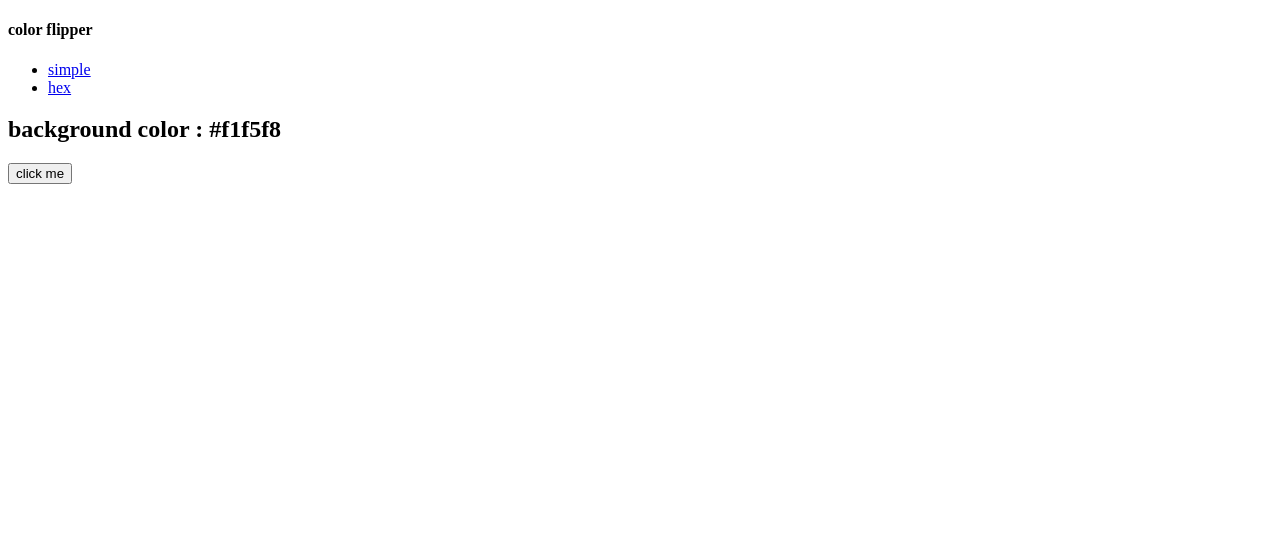
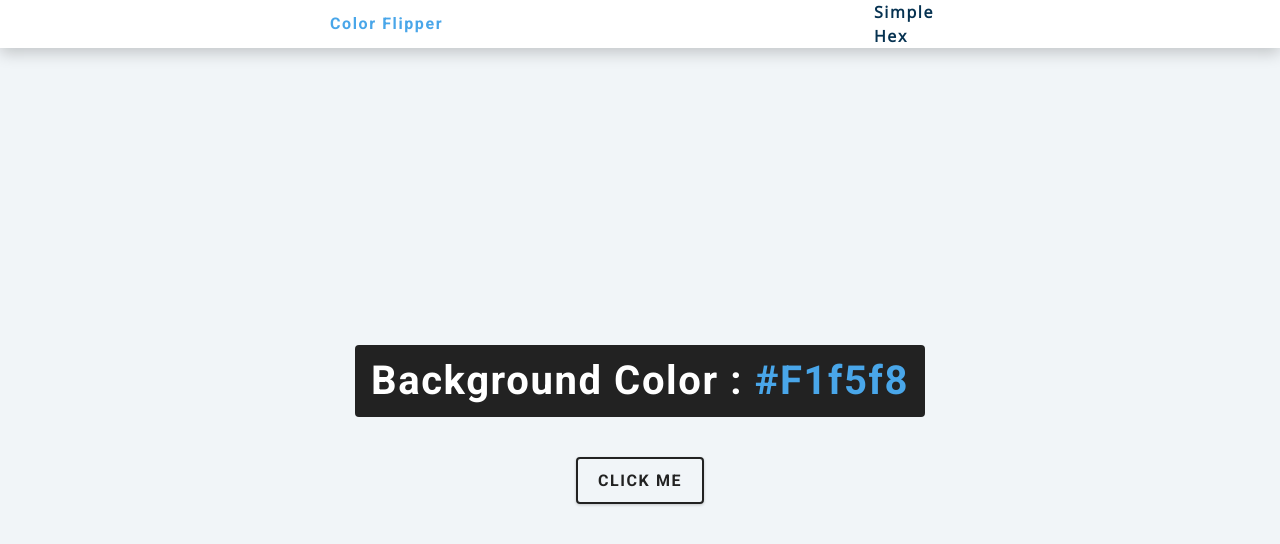
Before and after one commit to AjayTumula/BackgroundColor-Change, a plain HTML site: page Color Change/hex.html in a window 1280 px wide. Drawn offline with nearby package versions, Linux system fonts and the light colour scheme; the site is published under a folder, as on GitHub Pages, so addresses that start at the root find nothing.

Commit message:
made changes to the color directory and implemented the Counter app

```diff
--- a/Color Change/hex.html
+++ b/Color Change/hex.html
@@ -5,7 +5,7 @@
     <meta name="viewport" content="width=device-width, initial-scale=1.0">
     <title>Color Flipper || Simple </title>
     <!-- styles -->
-    <link rel="stylesheet" href="/css/styles.css"/>
+    <link rel="stylesheet" href="styles.css"/>
 </head>
 <body>
     <nav>
--- /dev/null
+++ b/Counter App/styles.css
@@ -0,0 +1,190 @@
+/*
+===============
+Fonts
+===============
+*/
+@import url("https://fonts.googleapis.com/css?family=Open+Sans|Roboto:400,700&display=swap");
+
+/*
+===============
+Variables
+===============
+*/
+
+:root {
+  /* dark shades of primary color*/
+  --clr-primary-1: hsl(205, 86%, 17%);
+  --clr-primary-2: hsl(205, 77%, 27%);
+  --clr-primary-3: hsl(205, 72%, 37%);
+  --clr-primary-4: hsl(205, 63%, 48%);
+  /* primary/main color */
+  --clr-primary-5: hsl(205, 78%, 60%);
+  /* lighter shades of primary color */
+  --clr-primary-6: hsl(205, 89%, 70%);
+  --clr-primary-7: hsl(205, 90%, 76%);
+  --clr-primary-8: hsl(205, 86%, 81%);
+  --clr-primary-9: hsl(205, 90%, 88%);
+  --clr-primary-10: hsl(205, 100%, 96%);
+  /* darkest grey - used for headings */
+  --clr-grey-1: hsl(209, 61%, 16%);
+  --clr-grey-2: hsl(211, 39%, 23%);
+  --clr-grey-3: hsl(209, 34%, 30%);
+  --clr-grey-4: hsl(209, 28%, 39%);
+  /* grey used for paragraphs */
+  --clr-grey-5: hsl(210, 22%, 49%);
+  --clr-grey-6: hsl(209, 23%, 60%);
+  --clr-grey-7: hsl(211, 27%, 70%);
+  --clr-grey-8: hsl(210, 31%, 80%);
+  --clr-grey-9: hsl(212, 33%, 89%);
+  --clr-grey-10: hsl(210, 36%, 96%);
+  --clr-white: #fff;
+  --clr-red-dark: hsl(360, 67%, 44%);
+  --clr-red-light: hsl(360, 71%, 66%);
+  --clr-green-dark: hsl(125, 67%, 44%);
+  --clr-green-light: hsl(125, 71%, 66%);
+  --clr-black: #222;
+  --ff-primary: "Roboto", sans-serif;
+  --ff-secondary: "Open Sans", sans-serif;
+  --transition: all 0.3s linear;
+  --spacing: 0.1rem;
+  --radius: 0.25rem;
+  --light-shadow: 0 5px 15px rgba(0, 0, 0, 0.1);
+  --dark-shadow: 0 5px 15px rgba(0, 0, 0, 0.2);
+  --max-width: 1170px;
+  --fixed-width: 620px;
+}
+/*
+===============
+Global Styles
+===============
+*/
+
+*,
+::after,
+::before {
+  margin: 0;
+  padding: 0;
+  box-sizing: border-box;
+}
+body {
+  font-family: var(--ff-secondary);
+  background: var(--clr-grey-10);
+  color: var(--clr-grey-1);
+  line-height: 1.5;
+  font-size: 0.875rem;
+}
+ul {
+  list-style-type: none;
+}
+a {
+  text-decoration: none;
+}
+h1,
+h2,
+h3,
+h4 {
+  letter-spacing: var(--spacing);
+  text-transform: capitalize;
+  line-height: 1.25;
+  margin-bottom: 0.75rem;
+  font-family: var(--ff-primary);
+}
+h1 {
+  font-size: 3rem;
+}
+h2 {
+  font-size: 2rem;
+}
+h3 {
+  font-size: 1.25rem;
+}
+h4 {
+  font-size: 0.875rem;
+}
+p {
+  margin-bottom: 1.25rem;
+  color: var(--clr-grey-5);
+}
+@media screen and (min-width: 800px) {
+  h1 {
+    font-size: 4rem;
+  }
+  h2 {
+    font-size: 2.5rem;
+  }
+  h3 {
+    font-size: 1.75rem;
+  }
+  h4 {
+    font-size: 1rem;
+  }
+  body {
+    font-size: 1rem;
+  }
+  h1,
+  h2,
+  h3,
+  h4 {
+    line-height: 1;
+  }
+}
+/*  global classes */
+
+/* section */
+.section {
+  padding: 5rem 0;
+}
+
+.section-center {
+  width: 90vw;
+  margin: 0 auto;
+  max-width: 1170px;
+}
+@media screen and (min-width: 992px) {
+  .section-center {
+    width: 95vw;
+  }
+}
+main {
+  min-height: 100vh;
+  display: grid;
+  place-items: center;
+}
+
+/*
+===============
+Counter
+===============
+*/
+
+main {
+  min-height: 100vh;
+  display: grid;
+  place-items: center;
+}
+.container {
+  text-align: center;
+}
+#value {
+  font-size: 6rem;
+  font-weight: bold;
+}
+.btn {
+  text-transform: uppercase;
+  background: transparent;
+  color: var(--clr-black);
+  padding: 0.375rem 0.75rem;
+  letter-spacing: var(--spacing);
+  display: inline-block;
+  transition: var(--transition);
+  font-size: 0.875rem;
+  border: 2px solid var(--clr-black);
+  cursor: pointer;
+  box-shadow: 0 1px 3px rgba(0, 0, 0, 0.2);
+  border-radius: var(--radius);
+  margin: 0.5rem;
+}
+.btn:hover {
+  color: var(--clr-white);
+  background: var(--clr-black);
+}
```
Also changed, not shown: Color Change/index.html (+1 -1 lines), Counter App/app.js (added, +30 -0 lines), Counter App/index.html (added, +26 -0 lines), Color Change/styles.css (renamed from Color Change/css/styles.css).
